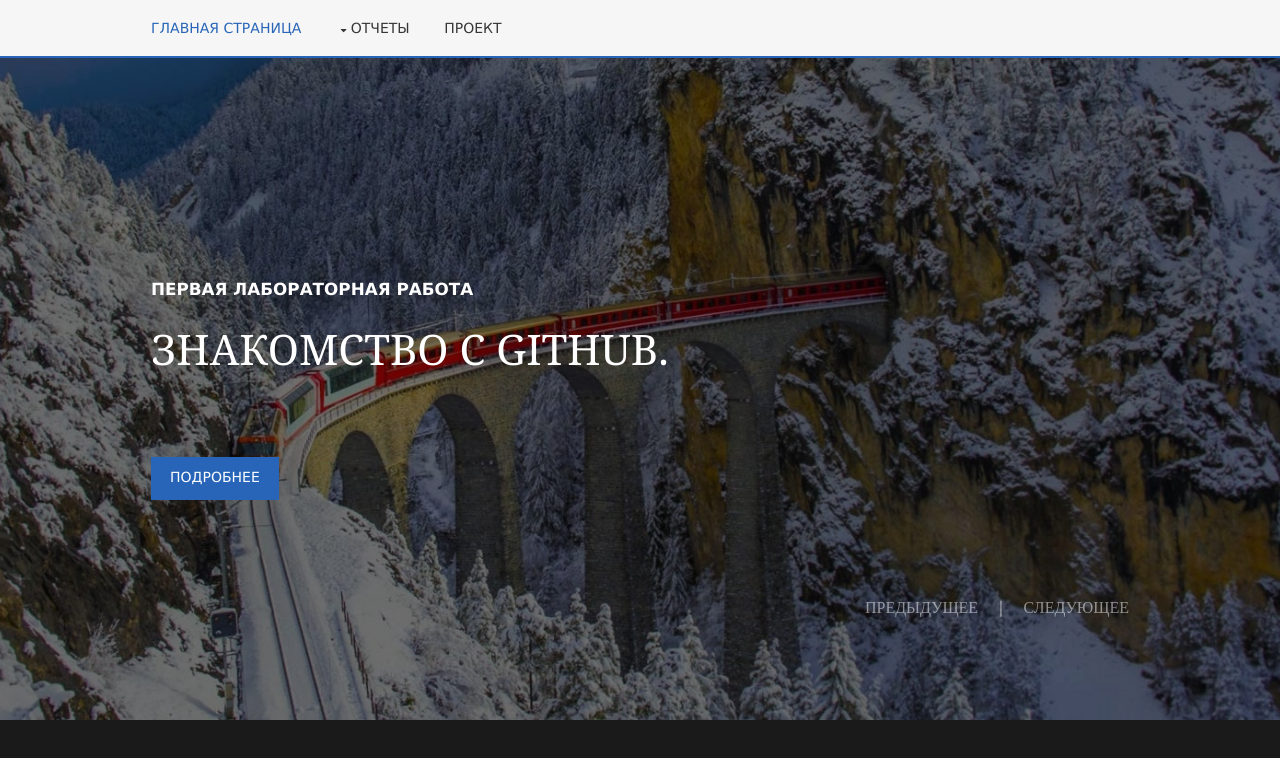
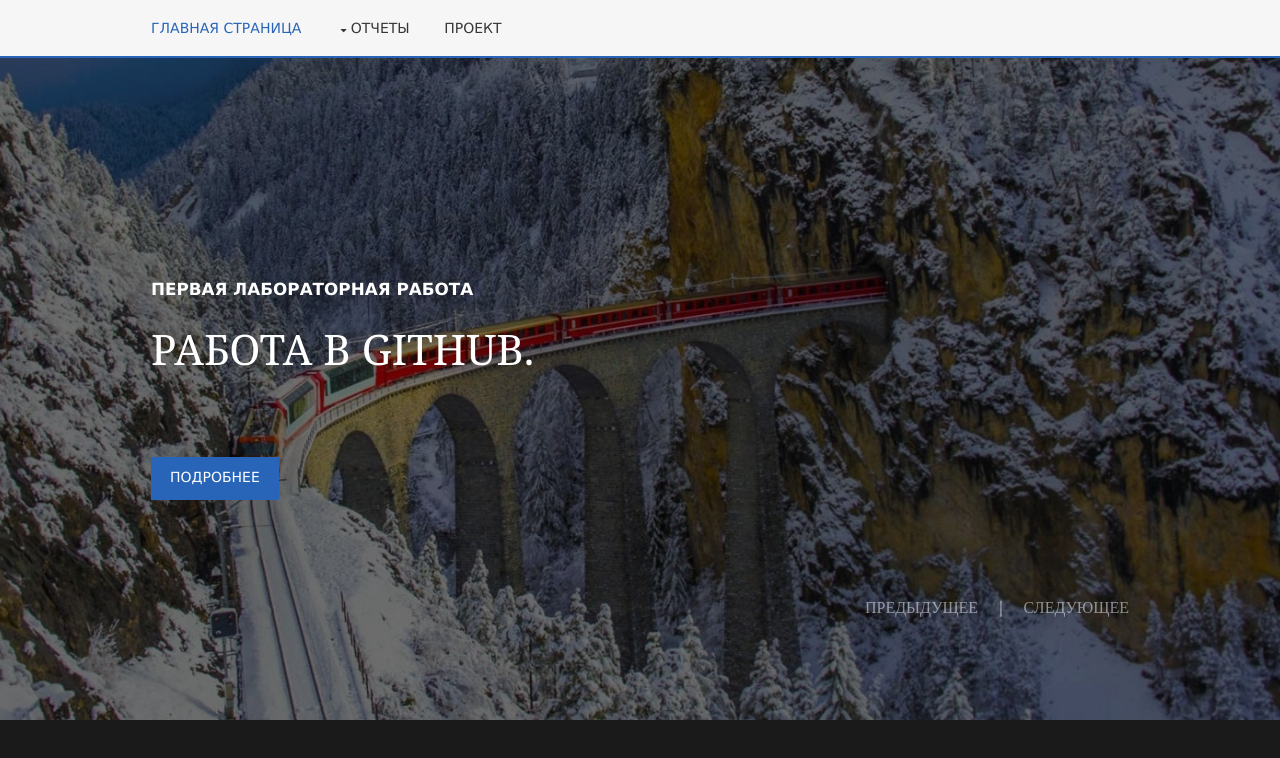
Before and after one commit to Facyman/Internet, a plain HTML site: page index.html in a window 1280 px wide. Drawn offline with Linux system fonts and the light colour scheme.

Commit message:
Update index.html

```diff
--- a/index.html
+++ b/index.html
@@ -29,7 +29,7 @@
         <li>
           <article>
             <p>Первая лабораторная работа</p>
-            <h3 class="heading">Знакомство с Github.</h3>
+            <h3 class="heading">Работа в Github.</h3>
             <footer>
               <ul class="nospace inline pushright">
                 <li><a class="btn" href="pages/firstlaboratory.html">Подробнее</a></li>
```
